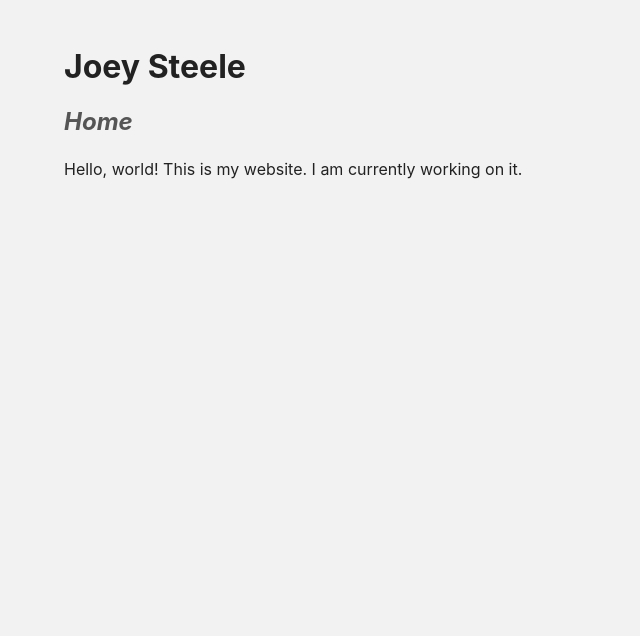
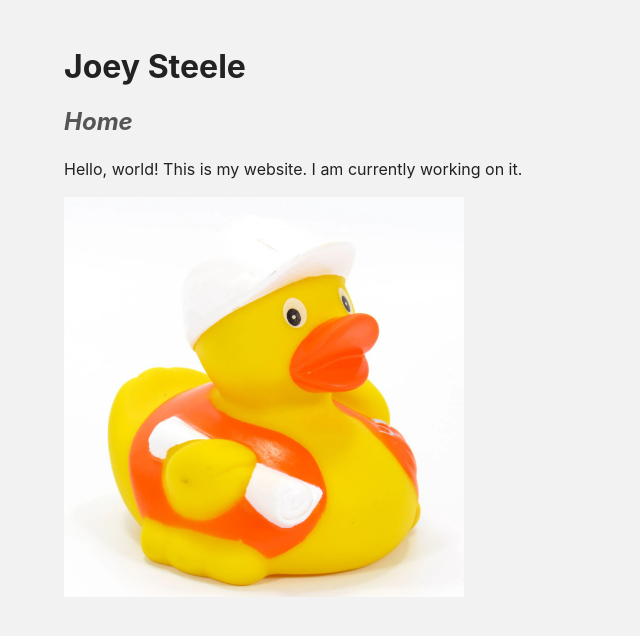
Before and after one commit to joeysteele2001/joeysteele2001.github.io, a Jekyll site: the page built from index.md, in a window 1280 px wide. Shown: the top 636 px of the page, without its empty margins (0-640 px from the left). Built offline with Jekyll 4.4.1, drawn with Linux system fonts in a browser that asks for light colours.

Commit message:
Add duck image to index.html

```diff
--- a/index.md
+++ b/index.md
@@ -3,3 +3,5 @@ title: Joey Steele
 subtitle: Home
 ---
 Hello, world! This is my website. I am currently working on it.
+
+![Construction Duck](assets/img/construction-duck.jpg){:width="400px"}
```
Also changed, not shown: assets/img/construction-duck.jpg (added).
